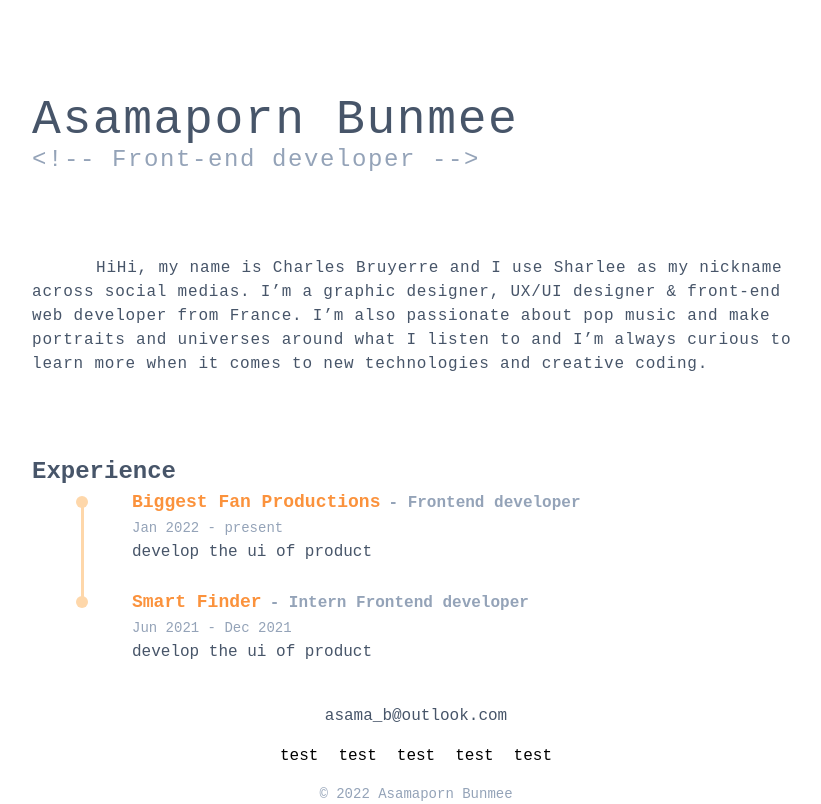
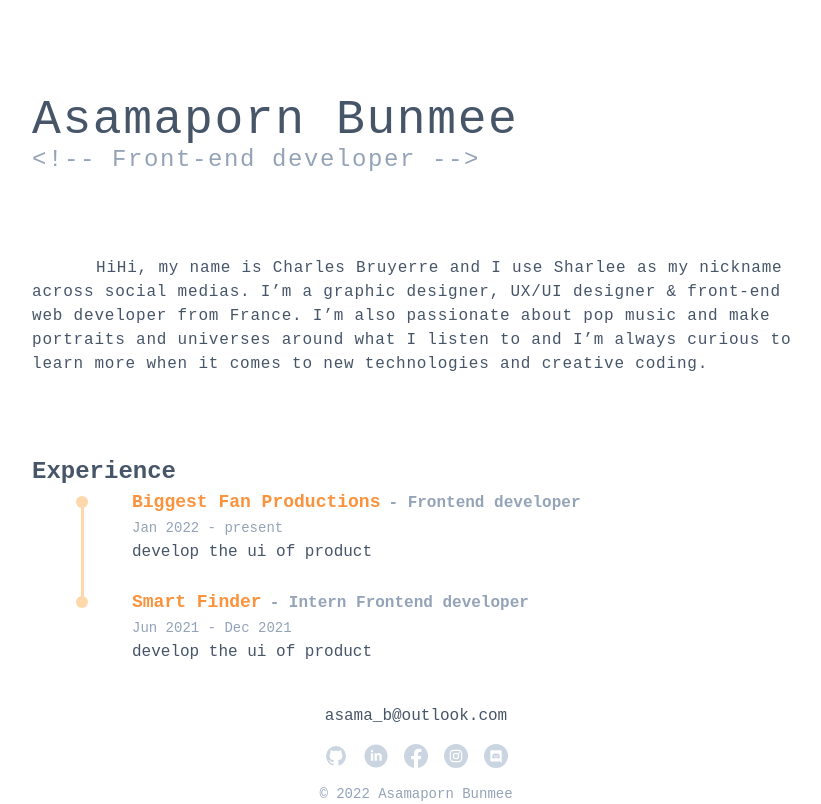
Before and after one commit to 11best/next-portfolio, a Next.js app: page / in a window 1280 px wide. Shown: the whole page, without its empty margins (224-1045 px from the left). Built offline with nearby package versions, Linux system fonts and the light colour scheme.

Commit message:
import social media icon for footer

```diff
--- a/components/footer.tsx
+++ b/components/footer.tsx
@@ -4,7 +4,7 @@ export default function Footer() {
   return (
     <footer className="font-ibm flex flex-col justify-center items-center">
       <p className="text-slate-600">asama_b@outlook.com</p>
-      <div className="mt-4 flex justify-center gap-5">
+      <div className="mt-4 flex justify-center gap-4">
         <SocialMediaButton
           social="github"
           url="https://www.facebook.com/toukishiro/"
--- /dev/null
+++ b/components/iconPath.tsx
@@ -0,0 +1,82 @@
+export default function IconPath(props: { social: string }) {
+  switch (props.social) {
+    case "github":
+      return (
+        <svg
+          className="text-slate-300 hover:text-orange-300"
+          fill="currentColor"
+          height="24"
+          width="24"
+          viewBox="0 0 24 24"
+          xmlns="http://www.w3.org/2000/svg"
+        >
+          <path d="m12 2a10 10 0 0 0 -10 10c0 4.42 2.87 8.17 6.84 9.5.5.08.66-.23.66-.5 0-.23 0-.86 0-1.69-2.77.6-3.36-1.34-3.36-1.34-.46-1.16-1.11-1.47-1.11-1.47-.91-.62.07-.6.07-.6 1 .07 1.53 1.03 1.53 1.03.87 1.52 2.34 1.07 2.91.83.09-.65.35-1.09.63-1.34-2.22-.25-4.55-1.11-4.55-4.92 0-1.11.38-2 1.03-2.71-.1-.25-.45-1.29.1-2.64 0 0 .84-.27 2.75 1.02.79-.22 1.65-.33 2.5-.33s1.71.11 2.5.33c1.91-1.29 2.75-1.02 2.75-1.02.55 1.35.2 2.39.1 2.64.65.71 1.03 1.6 1.03 2.71 0 3.82-2.34 4.66-4.57 4.91.36.31.69.92.69 1.85v2.74c0 .27.16.59.67.5 3.97-1.34 6.83-5.08 6.83-9.5a10 10 0 0 0 -10-10z" />
+        </svg>
+      );
+
+    case "linkedin":
+      return (
+        <svg
+          className="text-slate-300 hover:text-orange-300"
+          fill="currentColor"
+          height="24"
+          width="24"
+          viewBox="0 0 20 20"
+          xmlns="http://www.w3.org/2000/svg"
+        >
+          <path d="M10 .4C4.698.4.4 4.698.4 10s4.298 9.6 9.6 9.6 9.6-4.298 9.6-9.6S15.302.4 10 .4zM7.65 13.979H5.706V7.723H7.65v6.256zm-.984-7.024c-.614 0-1.011-.435-1.011-.973 0-.549.409-.971 1.036-.971s1.011.422 1.023.971c0 .538-.396.973-1.048.973zm8.084 7.024h-1.944v-3.467c0-.807-.282-1.355-.985-1.355-.537 0-.856.371-.997.728-.052.127-.065.307-.065.486v3.607H8.814v-4.26c0-.781-.025-1.434-.051-1.996h1.689l.089.869h.039c.256-.408.883-1.01 1.932-1.01 1.279 0 2.238.857 2.238 2.699v3.699z" />
+        </svg>
+      );
+
+    case "facebook":
+      return (
+        <svg
+          className="text-slate-300 hover:text-orange-300"
+          fill="currentColor"
+          height="24"
+          width="24"
+          viewBox="0 0 24 24"
+          xmlns="http://www.w3.org/2000/svg"
+        >
+          <path d="m0 12.067c0 5.9665 4.33333 10.9274 10 11.933v-8.6667h-3v-3.3333h3v-2.66668c0-3 1.9333-4.66666 4.6667-4.66666.8666 0 1.8.13333 2.6666.26666v3.06667h-1.5333c-1.4667 0-1.8.73333-1.8 1.66667v2.33334h3.2l-.5333 3.3333h-2.6667v8.6667c5.6667-1.0056 10-5.9665 10-11.933 0-6.63683-5.4-12.067-12-12.067s-12 5.43017-12 12.067z" />
+        </svg>
+      );
+
+    case "instagram":
+      return (
+        <svg
+          className="text-slate-300 hover:text-orange-300"
+          fill="currentColor"
+          height="24"
+          width="24"
+          viewBox="0 0 19.2 19.2"
+          data-name="Instagram w/circle"
+          xmlns="http://www.w3.org/2000/svg"
+        >
+          <path d="M13.498 6.651a1.656 1.656 0 0 0-.95-.949 2.766 2.766 0 0 0-.928-.172c-.527-.024-.685-.03-2.02-.03s-1.493.006-2.02.03a2.766 2.766 0 0 0-.929.172 1.656 1.656 0 0 0-.949.95 2.766 2.766 0 0 0-.172.928c-.024.527-.03.685-.03 2.02s.006 1.493.03 2.02a2.766 2.766 0 0 0 .172.929 1.656 1.656 0 0 0 .95.949 2.766 2.766 0 0 0 .928.172c.527.024.685.029 2.02.029s1.493-.005 2.02-.03a2.766 2.766 0 0 0 .929-.171 1.656 1.656 0 0 0 .949-.95 2.766 2.766 0 0 0 .172-.928c.024-.527.029-.685.029-2.02s-.005-1.493-.03-2.02a2.766 2.766 0 0 0-.171-.929zM9.6 12.168A2.568 2.568 0 1 1 12.168 9.6 2.568 2.568 0 0 1 9.6 12.168zm2.669-4.637a.6.6 0 1 1 .6-.6.6.6 0 0 1-.6.6zM11.267 9.6A1.667 1.667 0 1 1 9.6 7.933 1.667 1.667 0 0 1 11.267 9.6zM9.6 0a9.6 9.6 0 1 0 9.6 9.6A9.6 9.6 0 0 0 9.6 0zm4.97 11.661a3.67 3.67 0 0 1-.233 1.214 2.556 2.556 0 0 1-1.462 1.462 3.67 3.67 0 0 1-1.213.233c-.534.024-.704.03-2.062.03s-1.528-.006-2.062-.03a3.67 3.67 0 0 1-1.213-.233 2.556 2.556 0 0 1-1.462-1.462 3.67 3.67 0 0 1-.233-1.213c-.024-.534-.03-.704-.03-2.062s.006-1.528.03-2.062a3.67 3.67 0 0 1 .232-1.213 2.556 2.556 0 0 1 1.463-1.463 3.67 3.67 0 0 1 1.213-.232c.534-.024.704-.03 2.062-.03s1.528.006 2.062.03a3.67 3.67 0 0 1 1.213.232 2.556 2.556 0 0 1 1.462 1.463 3.67 3.67 0 0 1 .233 1.213c.024.534.03.704.03 2.062s-.006 1.528-.03 2.062z" />
+        </svg>
+      );
+
+    case "discord":
+      return (
+        <svg
+          className="text-slate-300 hover:text-orange-300"
+          fill="currentColor"
+          height="24"
+          width="24"
+          viewBox="0 0 1024 1024"
+          enable-background="new 0 0 1024 1024"
+          xmlns="http://www.w3.org/2000/svg"
+        >
+          <circle cx="512" cy="512" fill="currentColor" r="512" />
+          <path
+            fill="#FFF"
+            d="m697 267c31.6 0 57.1 25.6 58.6 55.7v484.3l-60.2-51.1-33.1-30.1-36.1-31.4 15.1 49.6h-315.8c-31.5 0-57.1-24-57.1-55.7v-365.5c0-30.1 25.6-55.7 57.3-55.7h371.2zm-137.7 127.9h-.7l-4.5 4.5c46.6 13.5 69.2 34.6 69.2 34.6-30.1-15-57.1-22.5-84.2-25.6-19.6-3-39.1-1.4-55.7 0h-4.5c-10.6 0-33.1 4.5-63.2 16.5-10.5 4.6-16.5 7.6-16.5 7.6s22.5-22.5 72.2-34.6l-3-3s-37.6-1.4-78.2 28.6c0 0-40.6 70.7-40.6 157.9 0 0 22.5 39.1 84.2 40.6 0 0 9-12 18.1-22.5-34.6-10.5-48.1-31.6-48.1-31.6s3 1.5 7.5 4.5h1.3c.7 0 1 .3 1.3.7v.1c.4.4.7.7 1.3.7 7.4 3.1 14.8 6.1 20.9 9 10.5 4.5 24 9.1 40.5 12.1 20.9 3 44.9 4.5 72.2 0 13.5-3 27-6 40.5-12 8.8-4.5 19.6-9 31.4-16.6 0 0-13.5 21.1-49.6 31.6 7.4 10.5 17.9 22.5 17.9 22.5 61.7-1.3 85.7-40.5 87.1-38.8 0-87.1-40.8-157.9-40.8-157.9-36.8-27.3-71.2-28.3-77.3-28.3zm3.8 99.3c15.8 0 28.6 13.5 28.6 30 0 16.6-12.8 30.1-28.6 30.1s-28.6-13.5-28.6-30c.1-16.6 12.9-30.1 28.6-30.1zm-102.2 0c15.7 0 28.5 13.5 28.5 30 0 16.6-12.8 30.1-28.6 30.1-15.7 0-28.6-13.5-28.6-30 .1-16.6 12.9-30.1 28.7-30.1z"
+          />
+        </svg>
+      );
+
+    default:
+      return <div></div>;
+  }
+}
--- a/components/socialmediaButton.tsx
+++ b/components/socialmediaButton.tsx
@@ -1,3 +1,5 @@
+import IconPath from "./iconPath";
+
 export default function SocialMediaButton(props: {
   social: string;
   url: string;
@@ -9,10 +11,7 @@ export default function SocialMediaButton(props: {
       rel="noopener noreferrer"
       className="cursor-pointer"
     >
-      <span>
-        test
-        {/* <img src={`./images/icon_${props.social}.svg`} alt="" /> */}
-      </span>
+      <IconPath social={props.social} />
     </a>
   );
 }
```
